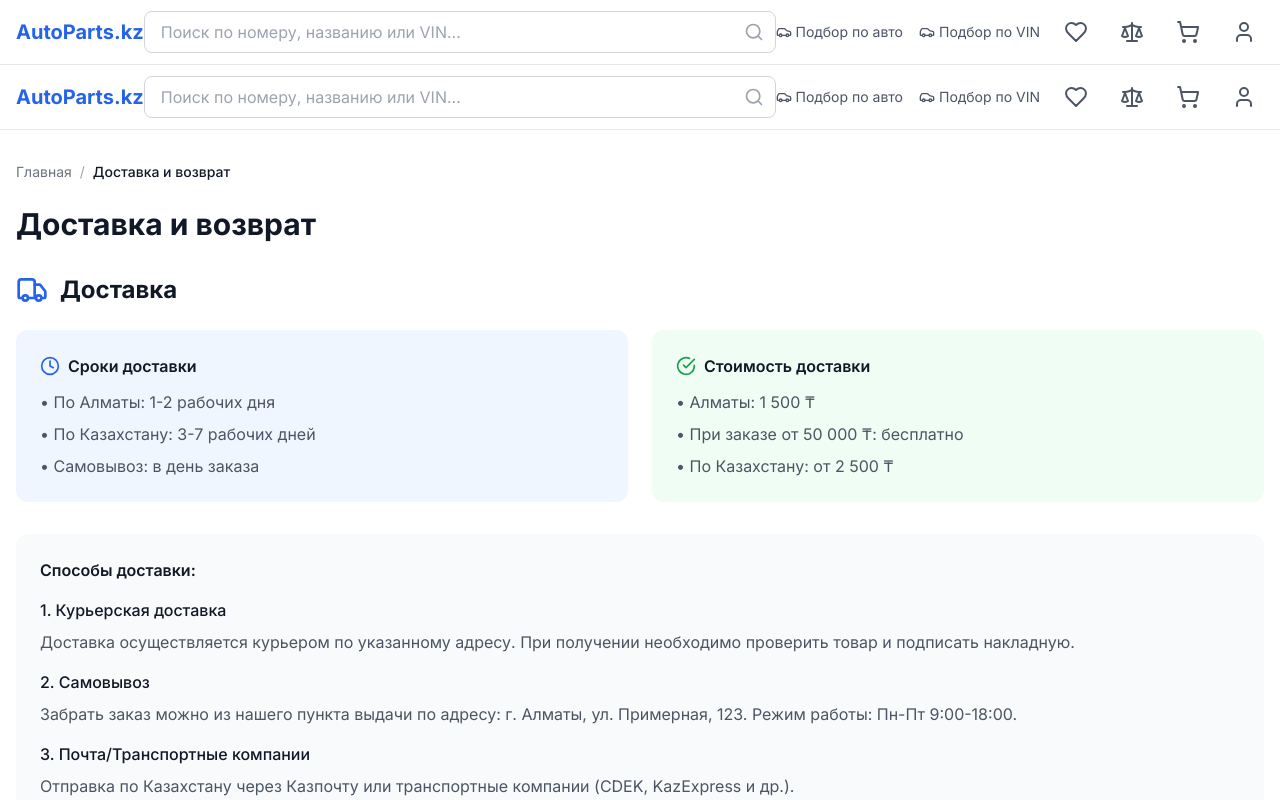
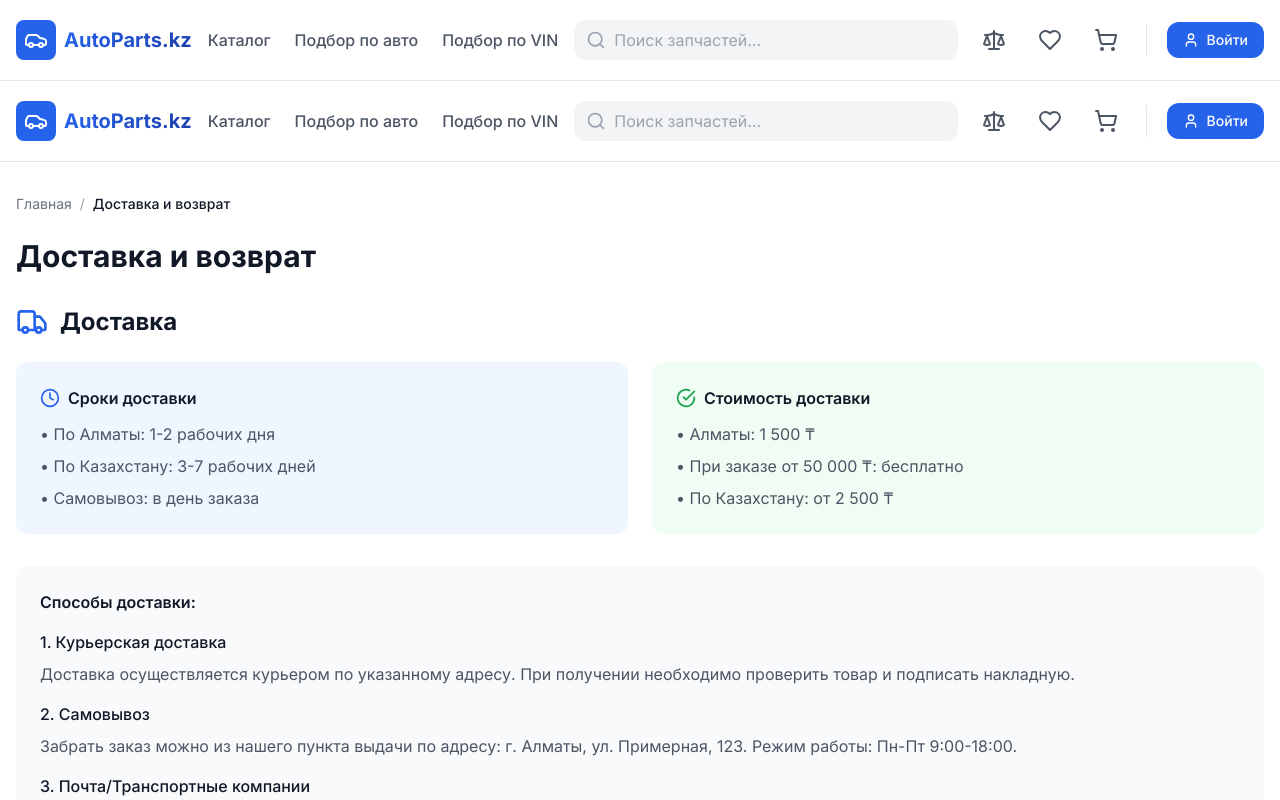
Before and after one commit to mayerpeter502-cloud/auto-parts-shop, a Next.js app: page /delivery in a window 1280 px wide. Shown: the top 800 px of the page. Built offline with nearby package versions, Linux system fonts and the light colour scheme.

Commit message:
UI: Add Garage link to desktop header

```diff
--- a/src/components/Header.tsx
+++ b/src/components/Header.tsx
@@ -39,183 +39,128 @@ export function Header() {
     };
   }, []);
 
-  const handleSearch = (e: React.FormEvent) => {
-    e.preventDefault();
-    if (searchQuery.trim()) {
-      const products = getProducts();
-      const exactMatch = products.find(p =>
-        p.sku?.toLowerCase() === searchQuery.toLowerCase()
-      );
-
-      if (exactMatch) {
-        window.location.href = `/product/${exactMatch.id}`;
-      } else {
-        window.location.href = `/catalog?search=${encodeURIComponent(searchQuery)}`;
-      }
-    }
-  };
-
   return (
     <header className="bg-white border-b sticky top-0 z-50">
       <div className="container mx-auto px-4">
-        <div className="flex items-center justify-between h-16">
+        <div className="flex items-center justify-between h-20 gap-4">
           {/* Logo */}
-          <Link href="/" className="text-xl font-bold text-blue-600">
+          <Link href="/" className="flex items-center gap-2 flex-shrink-0">
+            <div className="w-10 h-10 bg-blue-600 rounded-lg flex items-center justify-center">
+              <Car className="w-6 h-6 text-white" />
+            </div>
+            <span className="text-xl font-bold bg-gradient-to-r from-blue-600 to-blue-800 bg-clip-text text-transparent hidden sm:block">
               AutoParts.kz
+            </span>
           </Link>
 
-          {/* Search */}
-          <form onSubmit={handleSearch} className="flex-1 max-w-2xl hidden md:block">
-            <div className="relative">
+          {/* Desktop Navigation Links */}
+          <nav className="hidden lg:flex items-center gap-6">
+            <Link href="/catalog" className="text-gray-600 hover:text-blue-600 font-medium transition-colors">
+              Каталог
+            </Link>
+            <Link href="/car-selector" className="text-gray-600 hover:text-blue-600 font-medium transition-colors">
+              Подбор по авто
+            </Link>
+            <Link href="/vin-check" className="text-gray-600 hover:text-blue-600 font-medium transition-colors">
+              Подбор по VIN
+            </Link>
+          </nav>
+
+          {/* Search Bar */}
+          <div className="hidden md:flex flex-1 max-w-md relative">
             <input
               type="text"
-                placeholder="Поиск по номеру, названию или VIN..."
+              placeholder="Поиск запчастей..."
               value={searchQuery}
               onChange={(e) => setSearchQuery(e.target.value)}
-                className="w-full border border-gray-300 rounded-lg pl-4 pr-10 py-2 focus:ring-2 focus:ring-blue-500 focus:border-blue-500"
+              className="w-full pl-10 pr-4 py-2 bg-gray-100 border-none rounded-xl focus:ring-2 focus:ring-blue-500 transition-all outline-none"
             />
-              <button type="submit" className="absolute right-2 top-1/2 -translate-y-1/2 p-1 text-gray-400 hover:text-blue-600">
-                <Search className="w-5 h-5" />
-              </button>
+            <Search className="w-5 h-5 text-gray-400 absolute left-3 top-1/2 -translate-y-1/2" />
           </div>
-          </form>
 
-          {/* Navigation */}
+          {/* Action Buttons */}
           <div className="flex items-center gap-2 sm:gap-4">
-            {/* Подбор по авто */}
-            <Link
-              href="/car-selector"
-              className="hidden sm:flex items-center gap-1 text-sm text-gray-600 hover:text-blue-600"
-            >
-              <Car className="w-4 h-4" />
-              <span>Подбор по авто</span>
-            </Link>
-
-            {/* Подбор по VIN */}
-            <Link
-              href="/vin-check"
-              className="hidden sm:flex items-center gap-1 text-sm text-gray-600 hover:text-blue-600"
-            >
-              <Car className="w-4 h-4" />
-              <span>Подбор по VIN</span>
-            </Link>
-
+            {/* Garage - ДОБАВЛЕНО ДЛЯ ДЕСКТОПА */}
             {user && (
-  <Link href="/account/garage" className="flex items-center gap-1 text-sm text-gray-600 hover:text-blue-600">
-    <Car className="w-4 h-4" />
-    <span>Гараж</span>
+              <Link href="/account/garage" className="p-2 text-gray-600 hover:bg-gray-100 rounded-xl transition-all group relative" title="Мой гараж">
+                <Car className="w-6 h-6 group-hover:text-blue-600" />
+                <span className="hidden md:block text-xs mt-0.5 font-medium">Гараж</span>
               </Link>
             )}
 
-            {/* Избранное */}
-            <Link href="/account/favorites" className="relative p-2 text-gray-600 hover:text-blue-600">
-              <Heart className="w-6 h-6" />
+            <Link href="/compare" className="p-2 text-gray-600 hover:bg-gray-100 rounded-xl transition-all group relative">
+              <Scale className="w-6 h-6 group-hover:text-blue-600" />
+              {compareCount > 0 && (
+                <span className="absolute top-1 right-1 bg-blue-600 text-white text-[10px] font-bold w-4 h-4 rounded-full flex items-center justify-center">
+                  {compareCount}
+                </span>
+              )}
+            </Link>
+
+            <Link href="/account/favorites" className="p-2 text-gray-600 hover:bg-gray-100 rounded-xl transition-all group relative">
+              <Heart className="w-6 h-6 group-hover:text-red-500" />
               {favoritesCount > 0 && (
-                <span className="absolute -top-1 -right-1 w-5 h-5 bg-pink-500 text-white text-xs rounded-full flex items-center justify-center">
+                <span className="absolute top-1 right-1 bg-red-500 text-white text-[10px] font-bold w-4 h-4 rounded-full flex items-center justify-center">
                   {favoritesCount}
                 </span>
               )}
             </Link>
 
-            {/* Сравнение */}
-            <Link href="/compare" className="relative p-2 text-gray-600 hover:text-blue-600">
-              <Scale className="w-6 h-6" />
-              {compareCount > 0 && (
-                <span className="absolute -top-1 -right-1 w-5 h-5 bg-green-500 text-white text-xs rounded-full flex items-center justify-center">
-                  {compareCount}
-                </span>
-              )}
-            </Link>
-
-            {/* Корзина */}
-            <Link href="/cart" className="relative p-2 text-gray-600 hover:text-blue-600">
-              <ShoppingCart className="w-6 h-6" />
+            <Link href="/cart" className="p-2 text-gray-600 hover:bg-gray-100 rounded-xl transition-all group relative">
+              <ShoppingCart className="w-6 h-6 group-hover:text-blue-600" />
               {cartCount > 0 && (
-                <span className="absolute -top-1 -right-1 w-5 h-5 bg-red-500 text-white text-xs rounded-full flex items-center justify-center">
+                <span className="absolute top-1 right-1 bg-blue-600 text-white text-[10px] font-bold w-4 h-4 rounded-full flex items-center justify-center">
                   {cartCount}
                 </span>
               )}
             </Link>
 
-            {/* Профиль */}
+            <div className="h-8 w-px bg-gray-200 mx-1 hidden sm:block"></div>
+
             {user ? (
-              <Link href="/account" className="flex items-center gap-2 p-2 text-gray-600 hover:text-blue-600">
-                <div className="w-8 h-8 bg-blue-100 rounded-full flex items-center justify-center">
+              <Link href="/account" className="flex items-center gap-2 p-1.5 hover:bg-gray-100 rounded-xl transition-all">
+                <div className="w-8 h-8 bg-blue-100 rounded-lg flex items-center justify-center">
                   <User className="w-5 h-5 text-blue-600" />
                 </div>
-                <span className="hidden md:block text-sm font-medium">{user.name}</span>
+                <span className="hidden lg:block text-sm font-medium text-gray-700">Профиль</span>
               </Link>
             ) : (
-              <Link href="/login" className="p-2 text-gray-600 hover:text-blue-600">
-                <User className="w-6 h-6" />
+              <Link href="/login" className="flex items-center gap-2 px-4 py-2 bg-blue-600 text-white rounded-xl hover:bg-blue-700 transition-all font-medium text-sm">
+                <User className="w-4 h-4" />
+                <span>Войти</span>
               </Link>
             )}
 
-            {/* Mobile Menu */}
-            <button
-              className="md:hidden p-2 text-gray-600"
-              onClick={() => setIsMobileMenuOpen(!isMobileMenuOpen)}
-            >
+            <button onClick={() => setIsMobileMenuOpen(!isMobileMenuOpen)} className="lg:hidden p-2 text-gray-600 hover:bg-gray-100 rounded-xl transition-all">
               {isMobileMenuOpen ? <X className="w-6 h-6" /> : <Menu className="w-6 h-6" />}
             </button>
           </div>
-        </div>
-
-        {/* Mobile Search */}
-        <div className="md:hidden pb-3">
-          <form onSubmit={handleSearch} className="relative">
-            <input
-              type="text"
-              placeholder="Поиск..."
-              value={searchQuery}
-              onChange={(e) => setSearchQuery(e.target.value)}
-              className="w-full border border-gray-300 rounded-lg pl-4 pr-10 py-2 text-sm"
-            />
-            <button type="submit" className="absolute right-3 top-1/2 -translate-y-1/2">
-              <Search className="w-4 h-4 text-gray-400" />
-            </button>
-          </form>
         </div>
       </div>
 
       {/* Mobile Menu */}
       {isMobileMenuOpen && (
-        <div className="md:hidden border-t bg-white">
-          <nav className="container mx-auto px-4 py-4 space-y-2">
-            <Link href="/catalog" className="block py-2 text-gray-700 hover:text-blue-600">
+        <div className="lg:hidden bg-white border-t border-gray-100 py-4 px-4 shadow-xl">
+          <nav className="flex flex-col gap-1">
+            <Link href="/catalog" className="flex items-center gap-3 px-4 py-3 text-gray-700 hover:bg-blue-50 hover:text-blue-600 rounded-xl transition-all">
               Каталог
             </Link>
-            <Link href="/car-selector" className="block py-2 text-gray-700 hover:text-blue-600">
+            <Link href="/car-selector" className="flex items-center gap-3 px-4 py-3 text-gray-700 hover:bg-blue-50 hover:text-blue-600 rounded-xl transition-all">
               Подбор по авто
             </Link>
-            <Link href="/vin-check" className="block py-2 text-gray-700 hover:text-blue-600">
+            <Link href="/vin-check" className="flex items-center gap-3 px-4 py-3 text-gray-700 hover:bg-blue-50 hover:text-blue-600 rounded-xl transition-all">
               Подбор по VIN
             </Link>
             {user && (
-  <Link href="/account/garage" className="block py-2 text-gray-700 hover:text-blue-600">
+              <Link href="/account/garage" className="flex items-center gap-3 px-4 py-3 text-gray-700 hover:bg-blue-50 hover:text-blue-600 rounded-xl transition-all font-medium">
+                <Car className="w-5 h-5" />
                 Мой гараж
               </Link>
             )}
-            <Link href="/account/favorites" className="block py-2 text-gray-700 hover:text-blue-600">
-              Избранное ({favoritesCount})
+            <div className="h-px bg-gray-100 my-2"></div>
+            <Link href="/login" className="flex items-center gap-3 px-4 py-3 text-gray-700 hover:bg-blue-50 hover:text-blue-600 rounded-xl transition-all">
+              {user ? 'Личный кабинет' : 'Войти'}
             </Link>
-            <Link href="/compare" className="block py-2 text-gray-700 hover:text-blue-600">
-              Сравнение ({compareCount})
-            </Link>
-            {user ? (
-              <Link href="/account" className="block py-2 text-gray-700 hover:text-blue-600">
-                Личный кабинет
-              </Link>
-            ) : (
-              <Link href="/login" className="block py-2 text-gray-700 hover:text-blue-600">
-                Войти
-              </Link>
-            )}
-            {user?.isAdmin && (
-              <Link href="/admin" className="block py-2 text-gray-700 hover:text-blue-600">
-                Админ панель
-              </Link>
-            )}
           </nav>
         </div>
       )}
```
Lines whose indentation alone changed are shown as unchanged.
